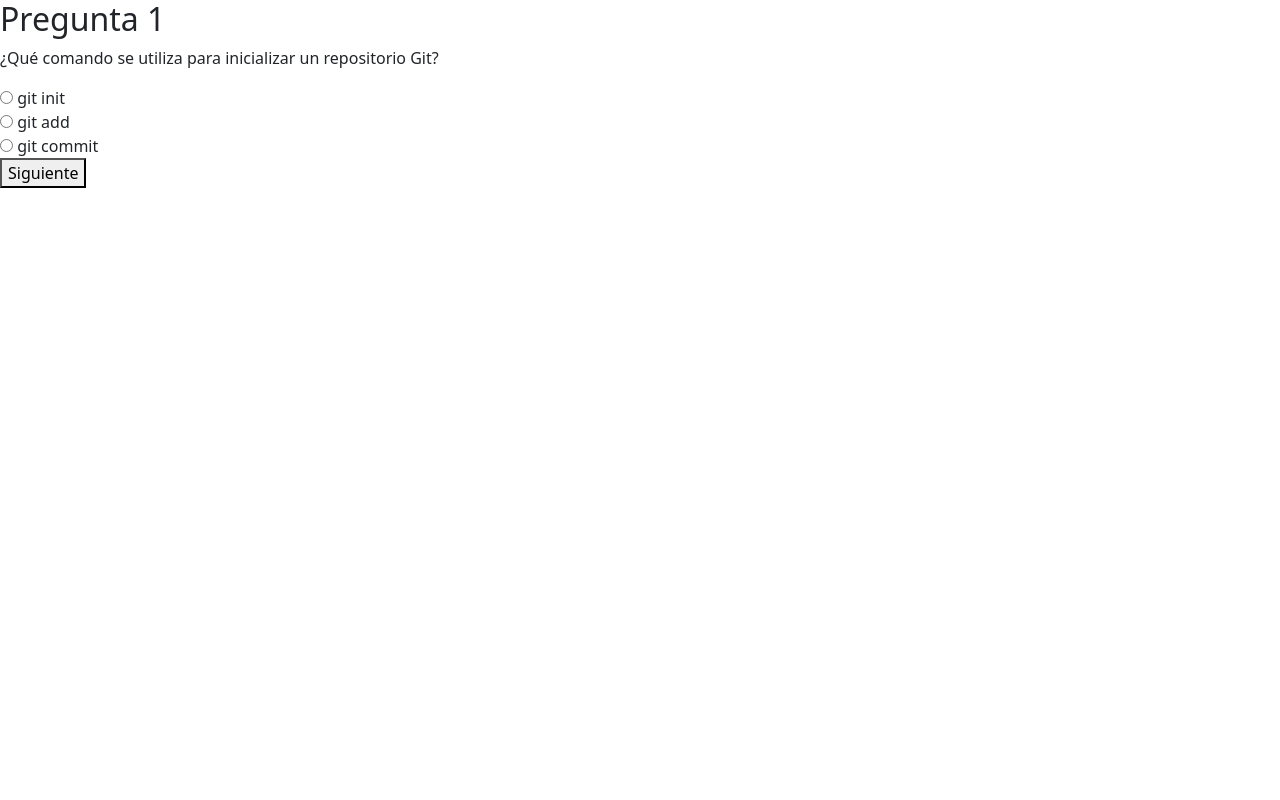
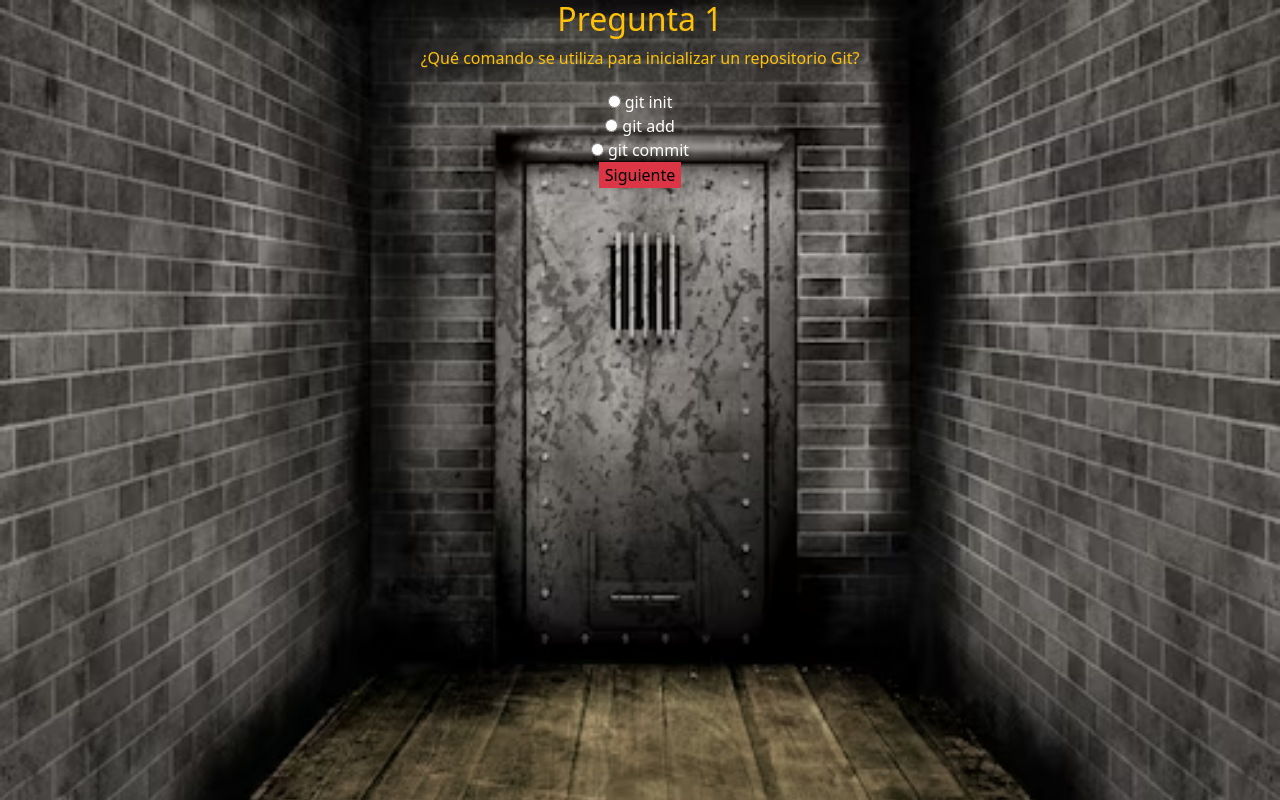
Before and after one commit to morosumpa/scapeMate, a plain HTML site: page pregunta1.html in a window 1280 px wide. Drawn offline with nearby package versions, Linux system fonts and the light colour scheme.

Commit message:
todo con css basico y funcional

```diff
--- a/pregunta1.html
+++ b/pregunta1.html
@@ -18,10 +18,11 @@
     <script defer src="https://cdn.jsdelivr.net/npm/bootstrap@5.3.2/dist/js/bootstrap.min.js"
         integrity="sha384-BBtl+eGJRgqQAUMxJ7pMwbEyER4l1g+O15P+16Ep7Q9Q+zqX6gSbd85u4mG4QzX+"
         crossorigin="anonymous"></script>
+    <link rel="stylesheet" href="/style.css">
 </head>
 
 <body>
-
+    <div class="container">
         <h2>Pregunta 1</h2>
         <p>¿Qué comando se utiliza para inicializar un repositorio Git?</p>
 
@@ -37,7 +38,7 @@
 
             <button type="submit">Siguiente</button>
         </form>
-
+    </div>
     <script>
         function validarRespuesta(siguientePagina) {
             var respuesta = document.querySelector('input[name="respuesta"]:checked');
--- /dev/null
+++ b/style.css
@@ -0,0 +1,22 @@
+
+body {
+    background-color: #222;
+    color: #fff;
+    background-image: url("/scaperoom.avif");
+    background-repeat: no-repeat;
+    background-size: cover;
+    text-align: center;
+}
+
+h2, p {
+    color: #ffc107;
+}
+
+form {
+    margin-top: 20px;
+}
+
+button {
+    background-color: #dc3545;
+    border: none;
+}
```
Also changed, not shown: index.html (+6 -5 lines), pregunta2.html (+4 -2 lines), pregunta3.html (+5 -2 lines), pregunta4.html (+4 -2 lines), resultado.html (+14 -21 lines), scaperoom.avif (added). Lines whose indentation alone changed are shown as unchanged.
